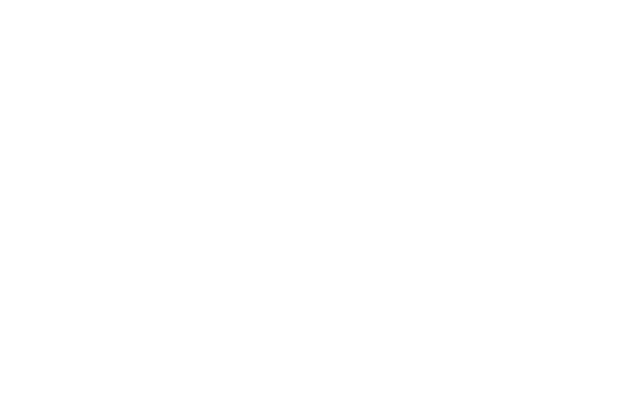
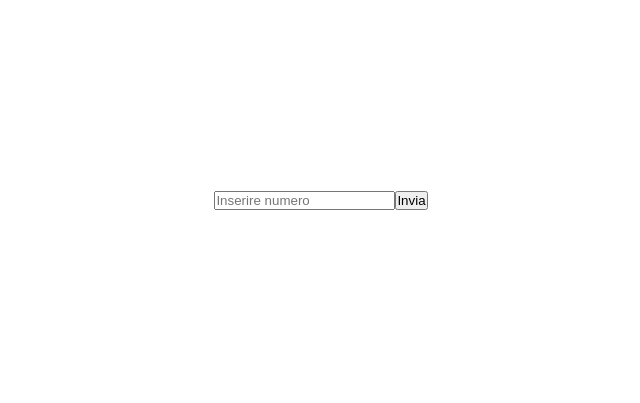
Before and after one commit to DanieleSpuria/js-simon, a plain HTML site: page index.html in a window 1280 px wide. Shown: the whole page, without its empty margins (319-959 px from the left). Drawn offline with Linux system fonts and the light colour scheme.

Commit message:
add input, button, h1

```diff
--- a/assets/css/style.css
+++ b/assets/css/style.css
@@ -3,3 +3,10 @@
   padding: 0;
   box-sizing: border-box;
 }
+
+main {
+  display: flex;
+  justify-content: center;
+  align-items: center;
+  height: 50vh;
+}
--- a/assets/js/script.js
+++ b/assets/js/script.js
@@ -0,0 +1,14 @@
+/*
+- input, bottone, h1, due array vuoti;
+- numeri random unici e salvarli in un array;
+- timer di 5s;
+- far sparire i numeri;
+- salvare i numeri inseriti tramite input nell'altro array;
+- confrontare i due array e stampare i numeri uguali;
+*/
+
+
+
+const input = document.querySelector('input');
+const btn = document.querySelector('button');
+const output = document.querySelector('h1');
--- a/index.html
+++ b/index.html
@@ -9,6 +9,11 @@
 </head>
 <body>
 
+  <main>
+    <input placeholder="Inserire numero">
+    <button>Invia</button>
+    <h1></h1>
+  </main>
 
   <script src="assets/js/script.js"></script>
 </body>
```
Also changed, not shown: 1 other file.
